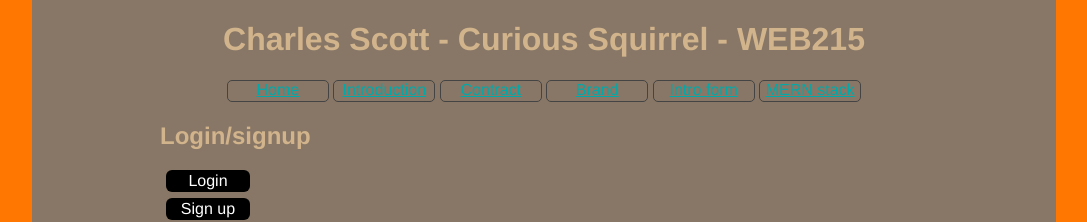
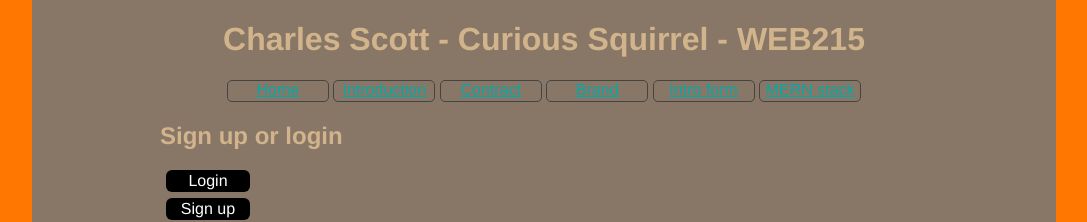
Before and after one commit to cscott53/web215_m11_login, a React (Create React App) app in the folder client/: page / in a window 1280 px wide. Shown: the top 222 px of the page, without its empty margins (96-1183 px from the left). Built offline with nearby package versions, Linux system fonts and the light colour scheme.

Commit message:
Update App.js

```diff
--- a/client/src/App.js
+++ b/client/src/App.js
@@ -19,12 +19,12 @@ function App() {
     <div className="App">
       <Header/>
         <main>
-          <h2>Login/signup</h2>
           {(()=>{
             switch (screen) {
               case 'initial':
                 return (
                   <>
+                    <h2>Sign up or login</h2>
                     <button id='login' onClick={e=>{
                       e.preventDefault() // to prevent unintended default behavior
                       setScreen('login')
@@ -37,6 +37,8 @@ function App() {
                 )
               case 'login':
                 return (
+                  <>
+                    <h2>Login</h2>
                     <form>
                       <label htmlFor='username'>Username</label>
                       <input id='username' type='text' ref={username}/>
@@ -47,9 +49,12 @@ function App() {
                         setScreen('logged in')
                       }}>Login</button>
                     </form>
+                  </>
                 )
               case 'sign up':
                 return (
+                  <>
+                    <h2>Sign up</h2>
                     <form>
                       <label htmlFor='email'>Email</label>
                       <input type='email' id='email'/>
@@ -62,11 +67,12 @@ function App() {
                         setScreen('logged in')
                       }}>Sign up</button>
                     </form>
+                  </>
                 )
               case 'logged in':
                 return (
                   <>
-                    You're successfully logged in
+                    <h2>You're successfully logged in</h2>
                     <button id='logout' onClick={e=>{
                       e.preventDefault()
                       setScreen('initial')
```
Lines whose indentation alone changed are shown as unchanged.
